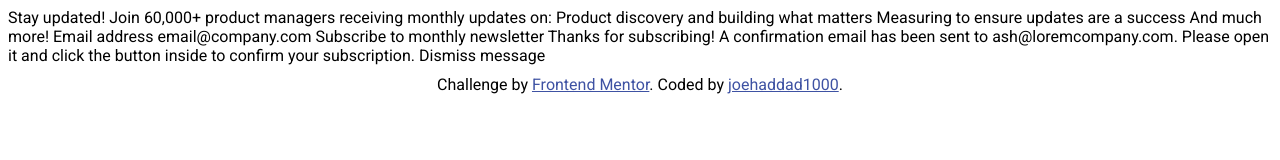
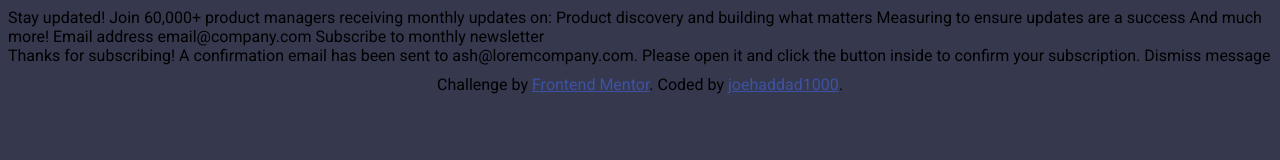
Before and after one commit to joehaddad1000/Newsletter-sign-up-form-with-success-message, a plain HTML site: page index.html in a window 1280 px wide. Drawn offline with Linux system fonts and the light colour scheme.

Commit message:
main tag

```diff
--- a/index.html
+++ b/index.html
@@ -15,6 +15,8 @@
 
 <body>
 
+  <main>
+    <div class="container">
       <!-- Sign-up form start -->
 
       Stay updated!
@@ -32,6 +34,8 @@
 
       <!-- Sign-up form end -->
 
+    </div>
+  </main>
   <!-- Success message start -->
 
   Thanks for subscribing!
--- a/style.css
+++ b/style.css
@@ -8,6 +8,7 @@
 
 body {
     font-family: 'Roboto', sans-serif;
+    background-color: var(--neutral-charcoal-grey);
 }
 
 p {
```
Lines whose indentation alone changed are shown as unchanged.
